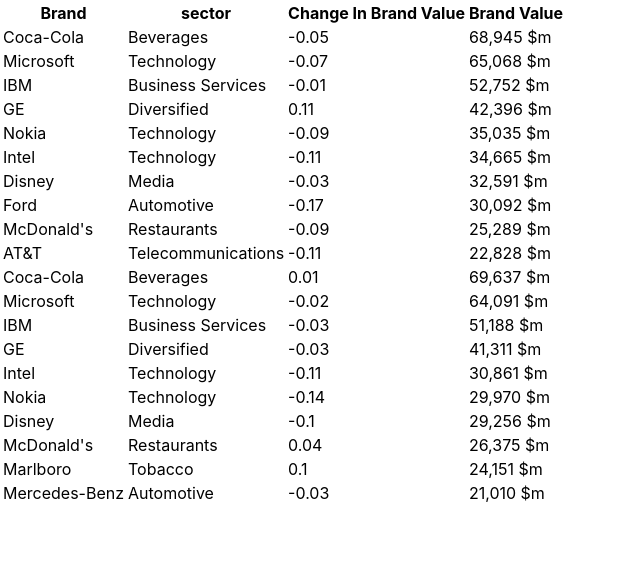
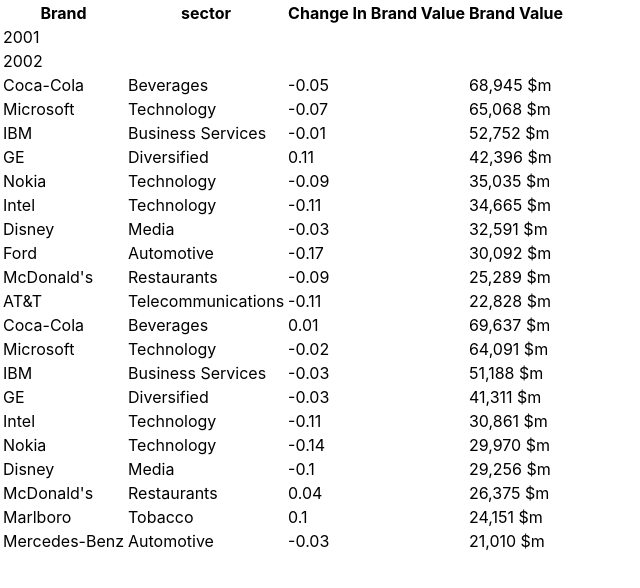
Before and after one commit to Liviu-Icedo-web/icedo-companiEvolution, a React (Create React App) app: page / in a window 1280 px wide. Shown: the top 588 px of the page, without its empty margins (0-640 px from the left). Built offline with nearby package versions, Linux system fonts and the light colour scheme.

Commit message:
Update 0.0.3

```diff
--- a/src/containers/companieList.js
+++ b/src/containers/companieList.js
@@ -9,26 +9,38 @@
       this.props.fetchCompany();
     }
 
-    renderCompaniesList(companies){
 
-        return (
+   /* renderCompaniesList(companies){
+       return (
             Object.keys(companies).map(i =>{
-                console.log(i);
-                   return companies[i].map((items,i)=>{
-                        console.log('Items: ', items.brand+i);
-                            return(
-                                    <tr key={items.brand+i} className={items.brand+i}>
-                                        <td>{items.brand}</td>
-                                        <td>{items.sector}</td>
-                                        <td>{items.changeInBrandValue}</td>
-                                        <td>{items.brandValue}</td>
-                                    </tr>
-                                )
-                            })
-                    })
+                console.log('Companies ',companies[i]);
+               console.log('Render By Year',i);
+                   return ('BA',companies[i].map(items =>{
+                      return (renderCompaniesByYear(items))
+                   })//FIN companies[i].map
+
+                )
+
+                })
         );
 
-    }
+    }*/
+
+    renderCompaniesList(companies){
+            const  years =  Object.keys(companies).map(i => <tr key={i}><td>{i}</td></tr>)
+            //const dataCompanies = Object.keys(companies).map(i =>{companies[i].map(items=>{return renderCompaniesByYear(items)})})
+            const dataCompanies = Object.keys(companies).map(i =>{
+                                                                    return (renderCompaniesByYear(companies[i]))
+                                                                })
+
+            //const dataCompanies = companies[years].map(items => renderCompaniesByYear(items))
+
+        return ( console.log('Years: ',dataCompanies),
+                <tbody key={'1'}>{years}{dataCompanies}</tbody>
+
+         )
+     }
+
 
     render(){
             return(
@@ -41,10 +53,11 @@
                     <th>Brand Value</th>
                 </tr>
                 </thead>
-                <tbody>
-                {console.log(this.props.companies)}
+
+                {console.log('Render Log',this)}
+                {/*this.props.companies.map(i =>returnYear(i))*/}
                 {this.props.companies.map(this.renderCompaniesList)}
-                </tbody>
+
             </table>
             );
         }
@@ -54,4 +67,36 @@
     return {companies};
 }
 
+function returnYear(year){
+        Object.keys(year).map(i =>{
+            return (
+                <tr key={i}>
+                    <td>{i}</td>
+                </tr>
+            ),
+            console.log('returnYear',i)
+        })
+
+}
+
+
+function renderCompaniesByYear(year){
+                return (
+                    console.log('CompaniesByYear: ',year),
+                    year.map(year =>{
+                        return(
+                             <tr key={year.brand} className={year.brand}>
+                        <td>{year.brand}</td>
+                        <td>{year.sector}</td>
+                        <td>{year.changeInBrandValue}</td>
+                        <td>{year.brandValue}</td>
+                    </tr>
+                        )
+
+                    })
+
+                    )
+
+}
+
 export default connect(mapStateToProps,{fetchCompany})(CompaniesList);
```
